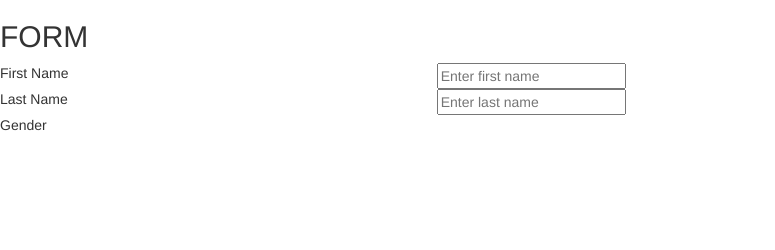
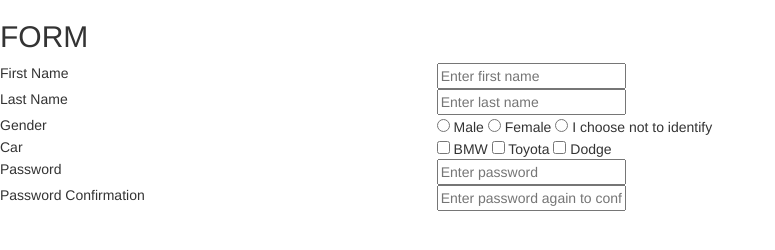
Before and after one commit to jasmsnat/ui_projects, a website: page project_1/views/form.html in a window 1280 px wide. Shown: the whole page, without its empty margins (0-775 px from the left). Drawn offline with nearby package versions, Linux system fonts and the light colour scheme.

Commit message:
updated table.html with bootstrap and created form.html with bootstrap

```diff
--- a/project_1/views/form.html
+++ b/project_1/views/form.html
@@ -29,7 +29,38 @@
             Gender
         </div>
         <div class="col-md-8">
+            <input type="radio" name="gender" id="genderMale"> Male
+            <input type="radio" name="gender" id="genderFemale"> Female
+            <input type="radio" name="gender" id="doNotIdentify"> I choose not to identify
+        </div>
+    </div>
 
+    <div class="row">
+        <div class="col-md-4">
+            Car
+        </div>
+        <div class="col-md-8">
+            <input type="checkbox" name="car1" id="carBmw"> BMW
+            <input type="checkbox" name="car2" id="carToyota"> Toyota
+            <input type="checkbox" name="car3" id="carDodge"> Dodge
+        </div>
+    </div>
+
+    <div class="row">
+        <div class="col-md-4">
+            Password
+        </div>
+        <div class="col-md-8">
+            <input type="password" name="password" id="password" placeholder="Enter password">
+        </div>
+    </div>
+
+    <div class="row">
+        <div class="col-md-4">
+            Password Confirmation
+        </div>
+        <div class="col-md-8">
+            <input type="password" name="password" id="password" placeholder="Enter password again to confirm">
         </div>
     </div>
 </body>
```
Also changed, not shown: project_1/views/table.html (+2 -0 lines).
